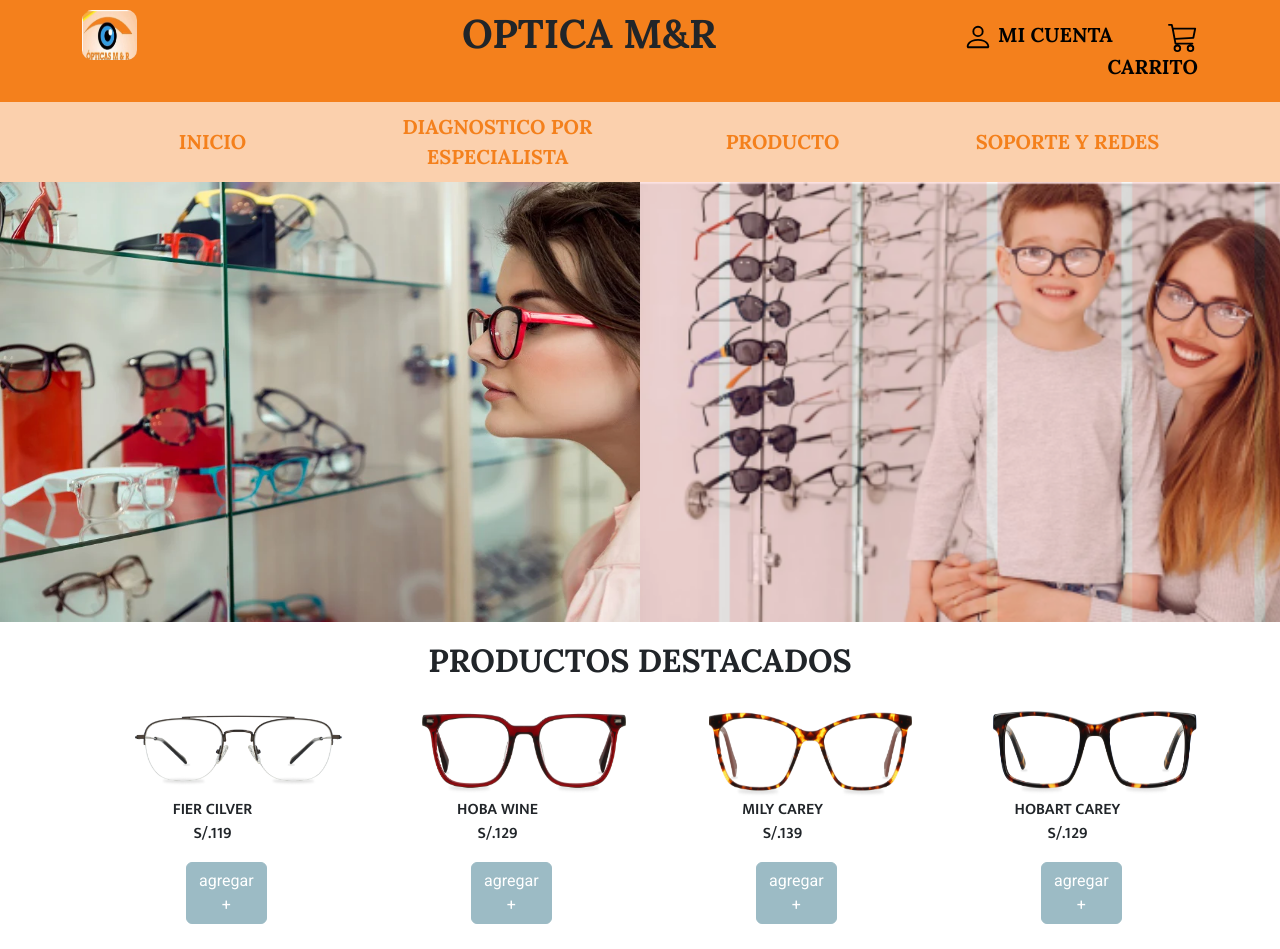
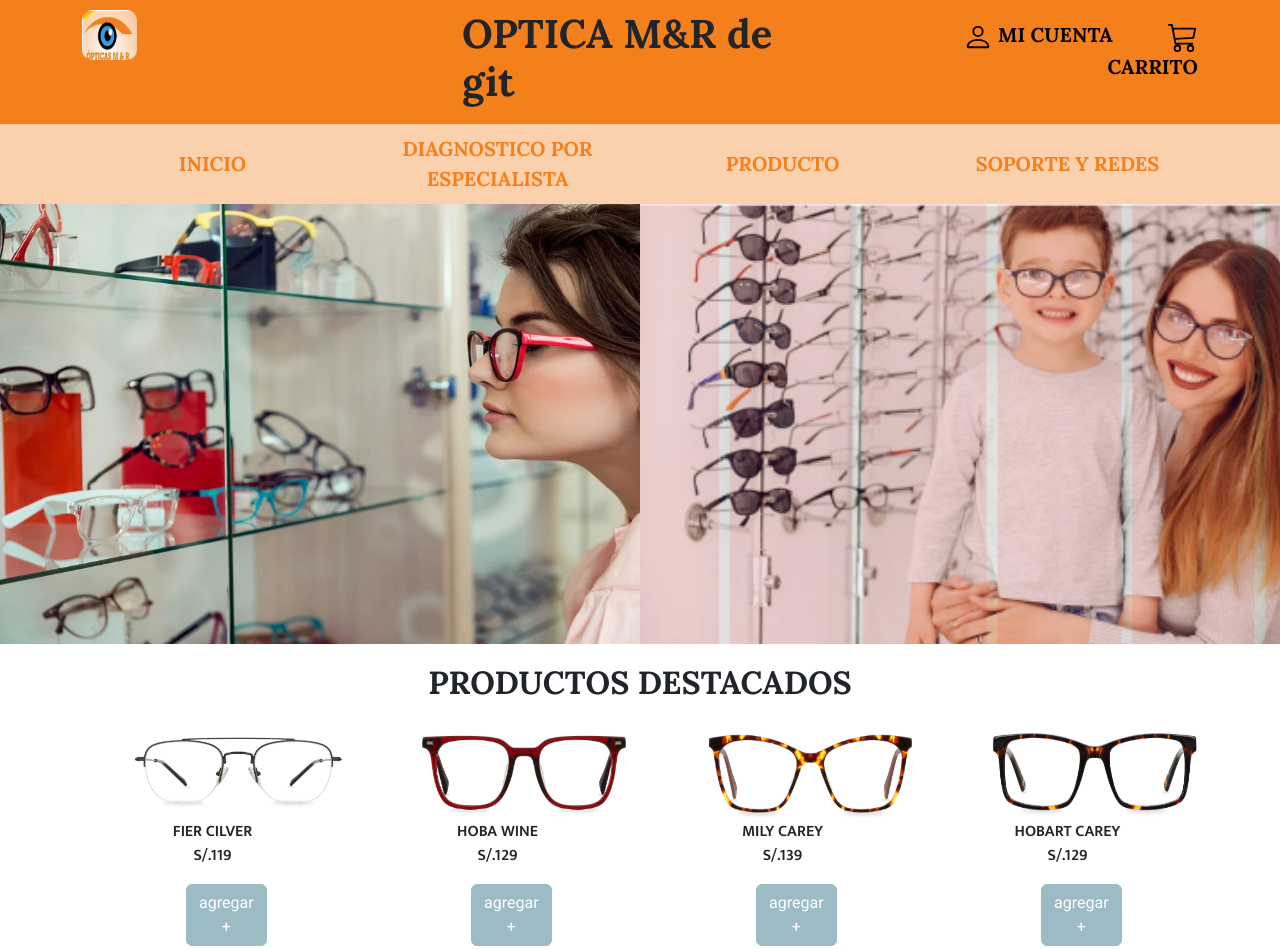
Before and after one commit to josue-huanacuni/one, a plain HTML site: page index.html in a window 1280 px wide. Shown: the top 949 px of the page. Drawn offline with nearby package versions, Linux system fonts and the light colour scheme.

Commit message:
agregando texto

```diff
--- a/index.html
+++ b/index.html
@@ -23,7 +23,7 @@
                         </div>
                     </div>
                     <div class="col-4">
-                        <h1>OPTICA M&R</h1>
+                        <h1>OPTICA M&R de git</h1>
                     </div>
                     <div class="col-4 icon">
                         <div class="card-links text-end">
```
